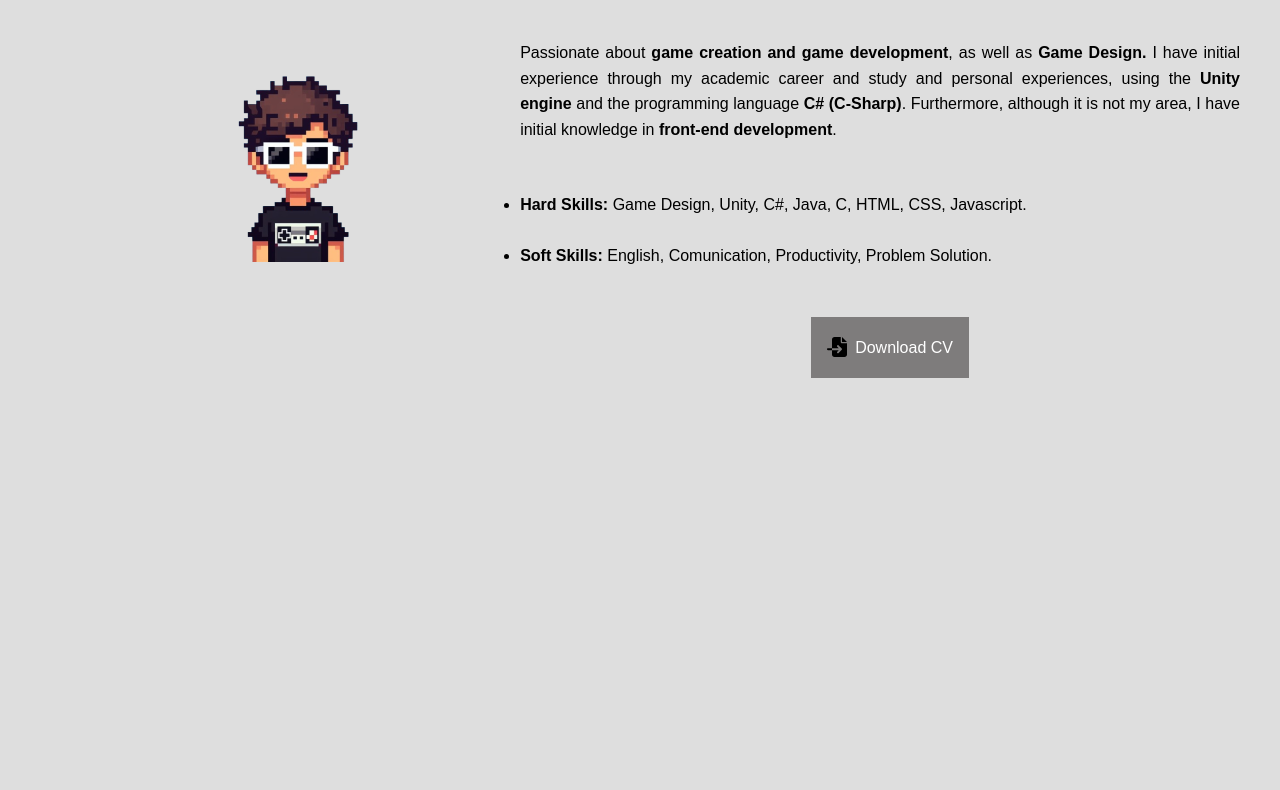
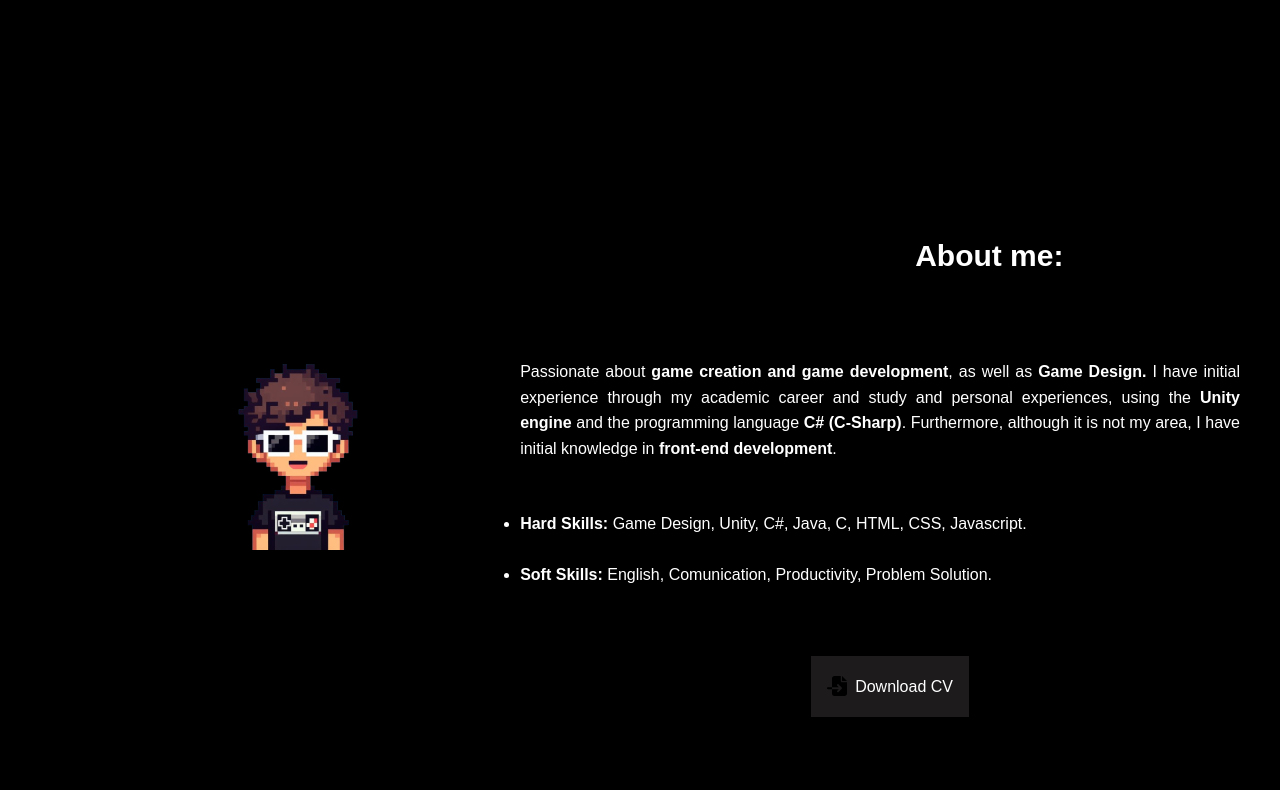
Before and after one commit to AngCarlos-2/portfolio, a plain HTML site: page index copy.html in a window 1280 px wide. Shown: the part 750-1540 px from the top of the page. Drawn offline with Linux system fonts and the light colour scheme; a web font is replaced by a local one.

Commit message:
fix
Alteração no UX e adição de vídeos.

```diff
--- a/index copy.html
+++ b/index copy.html
@@ -95,8 +95,8 @@
         <section class="about-section" id="about">
             <div class="about__container-container-grid">
                 <div class="section__title-1-div">
-                    <div class="section-title">
-                        <h2 class="section__title-1">
+                    <div class="section-title" id="aboutme">
+                        <h2 class="section__title-1" id="aboutmetitle">
                             About me:
                         </h2>
                     </div>
@@ -143,7 +143,7 @@
                     </div>
 
                     <div class="project__button">
-                        <a href="" class="project__link">View</a>
+                        <a href="https://youtu.be/MNfYBVqYesg" class="project__link" target="_blank">View</a>
                     </div>
                 </article> <br>
                 <article class="project__card">
@@ -157,7 +157,7 @@
                     </div>
 
                     <div class="project__button">
-                        <a href="" class="project__link">View</a>
+                        <a href="https://www.youtube.com/watch?v=a0EuosVVdB8" class="project__link" target="_blank">View</a>
                     </div>
                 </article> <br>
                 <article class="project__card">
--- a/styles/Sections.css
+++ b/styles/Sections.css
@@ -115,7 +115,7 @@ a {
 /* About */
 
 .about__container-container-grid {
-    background-color: hsl(0, 0%, 87%);
+    background-color: black;
     transition: background-color .4s;
 }
 
@@ -137,14 +137,14 @@ a {
 
 .about__description {
     position: relative;
-    color: black;
+    color: white;
     margin-right: 20px;
     margin-bottom: 1.5rem;
 }
 
 .about__list {
     list-style-type: disc;
-    color: black;
+    color: white;
     margin-bottom: 3rem;
     margin-right: 20px;
 }
@@ -154,6 +154,7 @@ a {
     justify-content: center;
     align-items: center;
     column-gap: 1rem;
+    padding: 20px;
 }
 
 .section__title-1, .section-title-2 {
@@ -162,6 +163,10 @@ a {
     width: max-content;
     margin: .75rem auto 2rem;
     font-family: 'Bai Jamjuree', sans-serif;
+}
+
+#aboutme {
+    color: white;
 }
 
 /* Botões */
--- a/styles/responsivity.css
+++ b/styles/responsivity.css
@@ -245,13 +245,16 @@ body {
         margin-bottom: 50px;
     }
 
+    #aboutmetitle {
+        margin-top: 300px;
+    }
+
     .about__image {
         margin-left: 62.5px;
     }
 
     .about__info {
         position: absolute;
-        margin-bottom: 390px;
         margin-right: 20px;
         margin-left: 500px;
     }
```
Also changed, not shown: index.html (+7 -7 lines).
